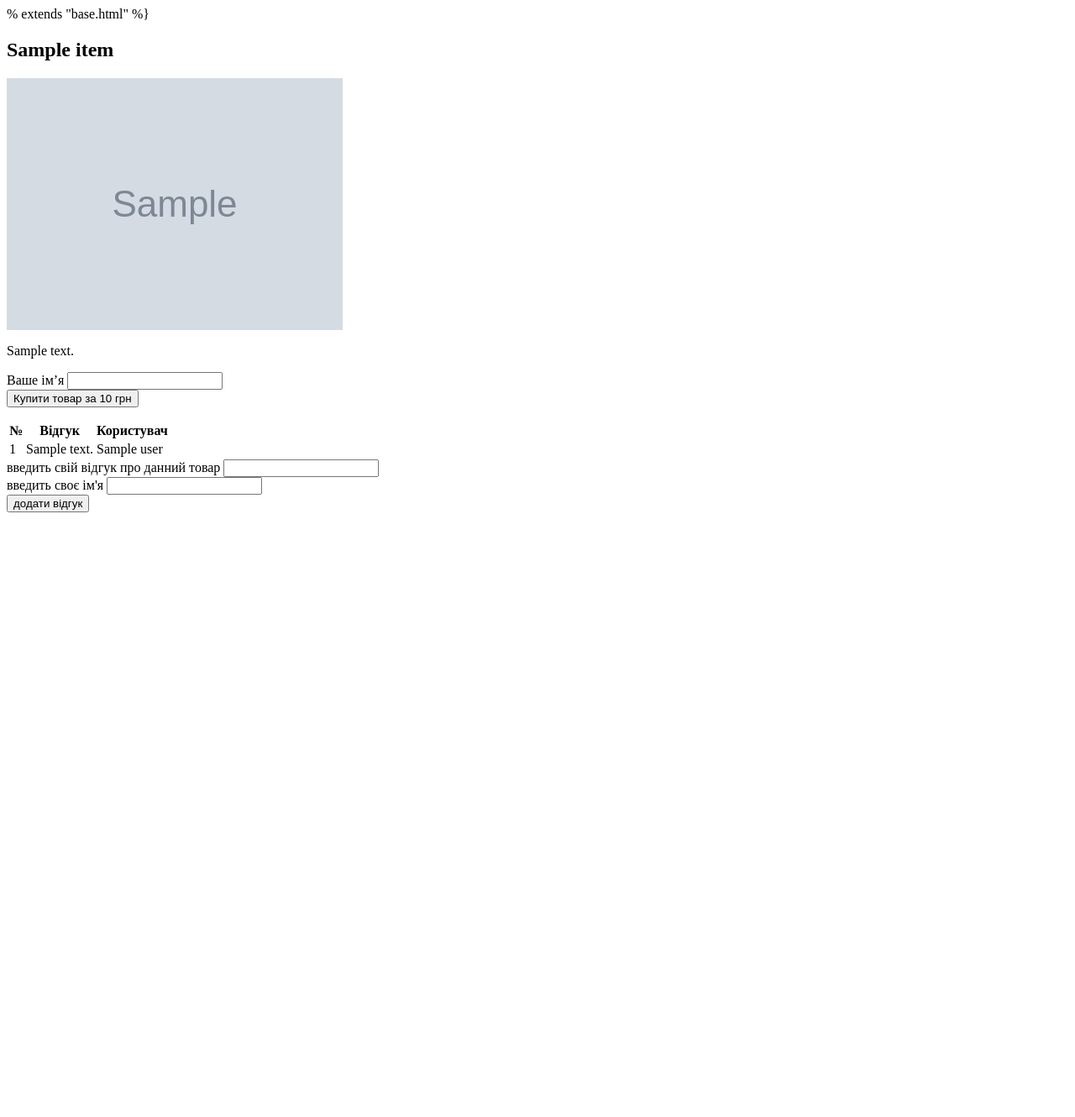
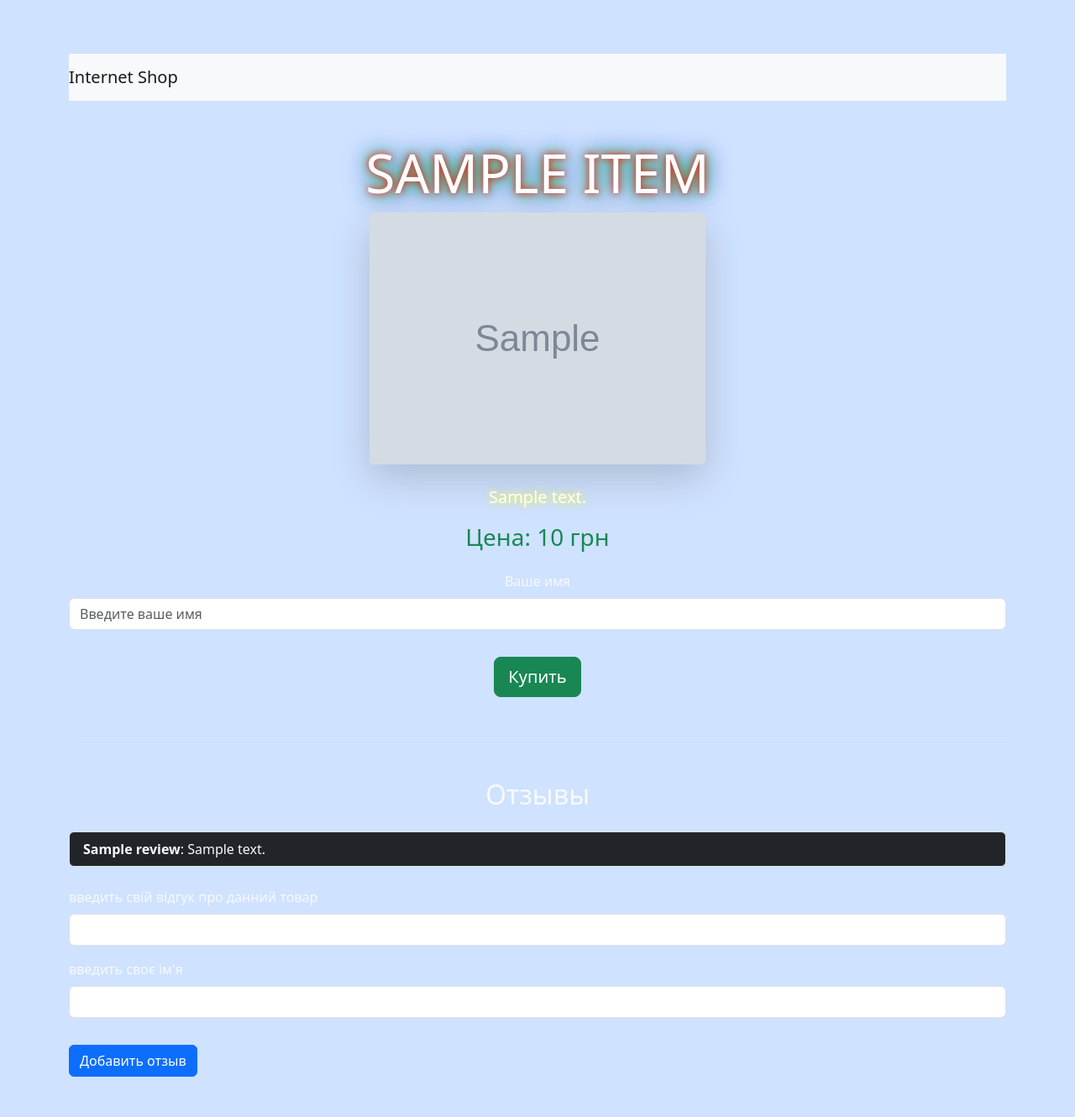
Before and after one commit to czolowek/zahist_fr_proba2, a Flask app: page /product/1 in a window 1280 px wide. Shown: the whole page at 84% size. Before the commit the page ends 610 px from the top, so only its background shows below. Run offline with Flask 3, Linux system fonts and the light colour scheme; grey boxes marked "Sample" are stand-in pictures; a database or web service that is not in the repository returns one stand-in record (values such as "Sample title"); data that the repository does not hold is empty; some libraries are stand-ins or nearby versions.

Commit message:
павпва

```diff
--- a/src/templates/base.html
+++ b/src/templates/base.html
@@ -5,7 +5,7 @@
   <meta charset="UTF-8">
   <title>{{ title }}</title>
 
-
+  <link rel="stylesheet" href="{{ url_for('static', filename='styles.css') }}">
   <link rel="stylesheet" href="https://stackpath.bootstrapcdn.com/bootstrap/4.3.1/css/bootstrap.min.css" integrity="sha384-ggOyR0iXCbMQv3Xipma34MD+dH/1fQ784/j6cY/iJTQUOhcWr7x9JvoRxT2MZw1T" crossorigin="anonymous">
   <link href="https://cdn.jsdelivr.net/npm/bootstrap@5.3.3/dist/css/bootstrap.min.css" rel="stylesheet" integrity="sha384-QWTKZyjpPEjISv5WaRU9OFeRpok6YctnYmDr5pNlyT2bRjXh0JMhjY6hW+ALEwIH" crossorigin="anonymous">
 
--- a/src/templates/product.html
+++ b/src/templates/product.html
@@ -1,63 +1,55 @@
-% extends "base.html" %}
+{% extends "base.html" %}
 
 {% block content %}
-<main class="container">
-  <section class="mt-3 pb-5">
-    <h1 class="display-3 mt-4">{{ product.name }}</h1>
-    <img src="{{ product.img_url }}" class="w-75" alt="">
-    <p class="my-4 w-75">{{ product.description }}</p>
+<main class="container mt-5">
+  <section class="text-center">
+    <h1 class="display-3 text-uppercase" style="color: #fff; text-shadow: 0 0 10px rgb(255, 0, 0), 0 0 20px rgb(0, 255, 0), 0 0 30px rgb(0, 0, 255);">
+      {{ product.name }}
+    </h1>
+    <img src="{{ product.img_url }}" class="img-fluid rounded shadow-lg" alt="Product Image">
+    <p class="lead mt-4" style="color: #fff; text-shadow: 0 0 10px rgb(255, 255, 0);">
+      {{ product.description }}
+    </p>
+    <h3 class="text-success">Цена: {{ product.price }} грн</h3>
 
+    <!-- Форма для покупки -->
+    <form action="{{ url_for('buy_product', product_id=product.id) }}" method="post" class="mt-4">
+      <div class="form-group">
+        <label for="name" class="form-label text-light">Ваше имя</label>
+        <input type="text" name="name" id="name" class="form-control" placeholder="Введите ваше имя" required>
+      </div>
+      <button type="submit" class="btn btn-lg btn-success mt-3">
+        Купить
+      </button>
+    </form>
+  </section>
 
-    <form action="{{ url_for('buy_product', product_id=product.id) }}" method="post">
+  <hr class="my-5" style="border-color: rgba(255, 255, 255, 0.5);">
+
+  <!-- Отзывы -->
+  <section>
+    <h2 class="text-light text-center">Отзывы</h2>
+    <ul class="list-group mt-4">
+      {% for review in product.reviews %}
+      <li class="list-group-item bg-dark text-light">
+        <strong>{{ review.name }}</strong>: {{ review.text }}
+      </li>
+      {% endfor %}
+    </ul>
+
+    <!-- Форма для добавления отзыва -->
+    <form action="{{ url_for('get_product', product_id=product.id) }}" method="post" class="mt-4">
+      {{ form.hidden_tag() }}
       <div class="form-group">
-        <label class="form-label">Ваше ім’я</label>
-        <input type="text" name="name" class="form-control" required>
+        {{ form.text.label(class="form-label text-light") }}
+        {{ form.text(class="form-control") }}
       </div>
       <div class="form-group">
-        <button type="submit" class="btn btn-success btn-lg">
-          Купити товар за {{ product.price }} грн
-        </button>
+        {{ form.name.label(class="form-label text-light") }}
+        {{ form.name(class="form-control") }}
       </div>
+      <button type="submit" class="btn btn-primary mt-3">Добавить отзыв</button>
     </form>
   </section>
 </main>
 {% endblock %}
-
-
-<table class="table table-striped table-hover">
-    <thead>
-      <tr>
-        <th>№</th>
-        <th>Відгук</th>
-        <th>Користувач</th>
-      </tr>
-    </thead>
-    <tbody>
-      {% for review in product.reviews %}
-      <tr>
-        <td>{{ loop.index }}</td>
-        <td>{{ review.text }}</td>
-        <td>{{ review.user.name }}</td>
-      </tr>
-      {% endfor %}
-    </tbody>
-  </table>
-
-
-<form action="{{ url_for('get_product', product_id=product.id) }}" method="post">
-  {{ form.hidden_tag() }}
-
-  <div class="form-group">
-    {{ form.text.label(class="form-label") }}
-    {{ form.text(class="form-control") }}
-  </div>
-
-  <div class="form-group">
-    {{ form.name.label(class="form-label") }}
-    {{ form.name(class="form-control") }}
-  </div>
-
-  <div class="form-group">
-    {{ form.submit(class="btn btn-primary") }}
-  </div>
-</form>
```
Also changed, not shown: src/styles.css (added, +19 -0 lines).
